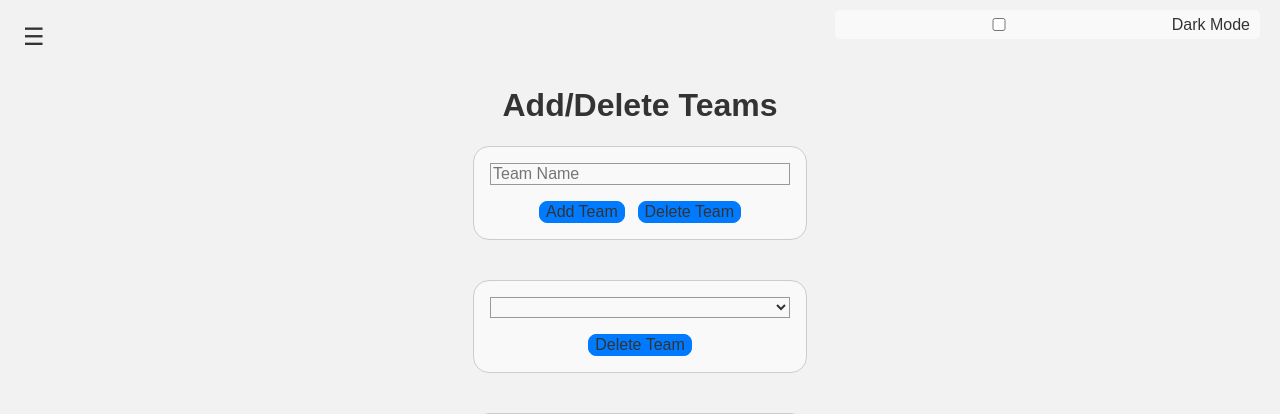
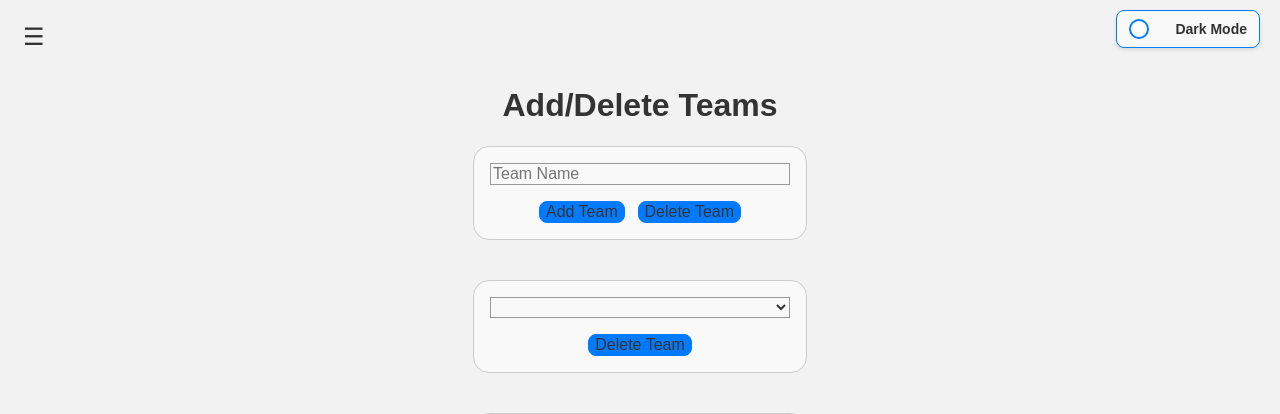
Before and after one commit to Syd4r/dataMule, a Flask app: page /add_teams in a window 1280 px wide. Shown: the top 414 px of the page. Run offline with Flask 2, Linux system fonts and the light colour scheme; the visitor is signed in with stand-in values (Sample User, id 1); data comes from the database, SQL or seed files in the repository; data that the repository does not hold is empty; some libraries are stand-ins or nearby versions.

Commit message:
Fix dark mode button formatting across all pages

```diff
--- a/static/base.css
+++ b/static/base.css
@@ -39,13 +39,38 @@ button:hover {
     display: flex;
     align-items: center;
     background-color: var(--input-background-color);
-    padding: 5px 10px;
-    border-radius: 5px;
+    padding: 8px 12px;
+    border-radius: 8px;
+    box-shadow: 0 2px 4px rgba(0, 0, 0, 0.1);
+    border: 1px solid var(--button-background-color);
+    font-family: 'Arial', sans-serif;
+    text-align: center; /* Ensure proper alignment */
+    width: fit-content; /* Ensure it doesn't stretch unnecessarily */
 }
+
 
 .dark-mode-toggle label {
     margin-left: 8px;
     color: var(--text-color);
+    font-weight: bold;
+    font-size: 14px;
+    cursor: pointer;
+}
+
+.dark-mode-toggle input[type="checkbox"] {
+    appearance: none;
+    width: 20px;
+    height: 20px;
+    margin: 0;
+    border: 2px solid var(--button-background-color);
+    border-radius: 50%;
+    background: var(--background-color);
+    cursor: pointer;
+    transition: background 0.3s ease;
+}
+
+.dark-mode-toggle input[type="checkbox"]:checked {
+    background: var(--button-background-color);
 }
 
 
```
Also changed, not shown: 2 other files.
